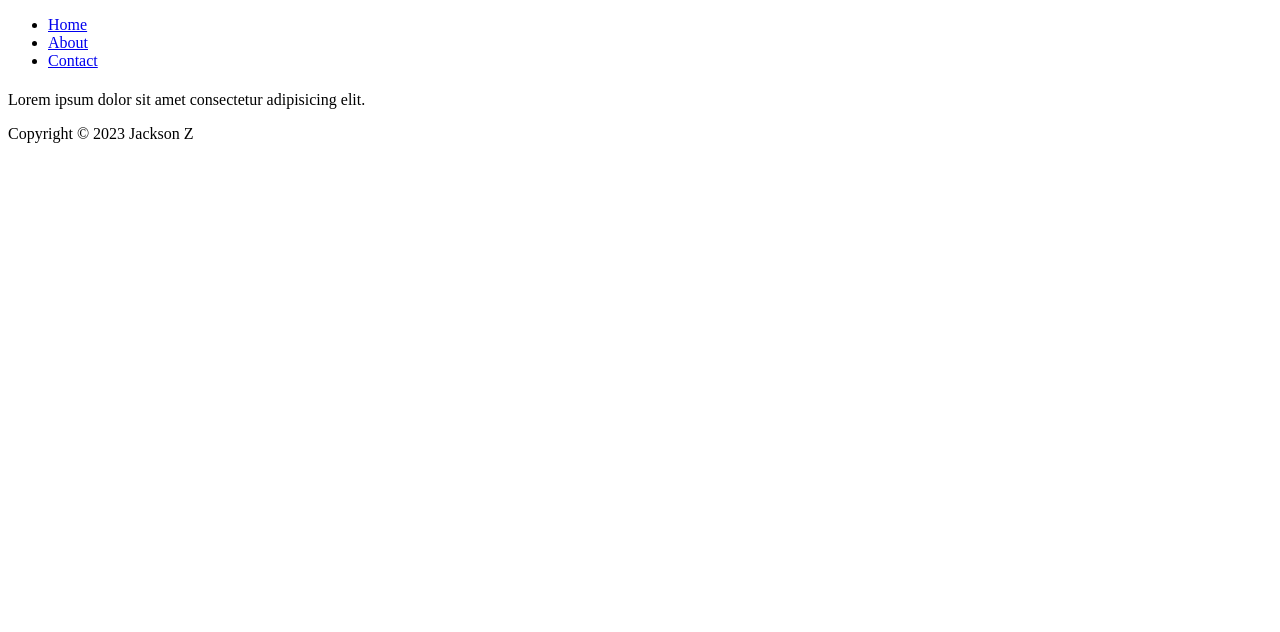
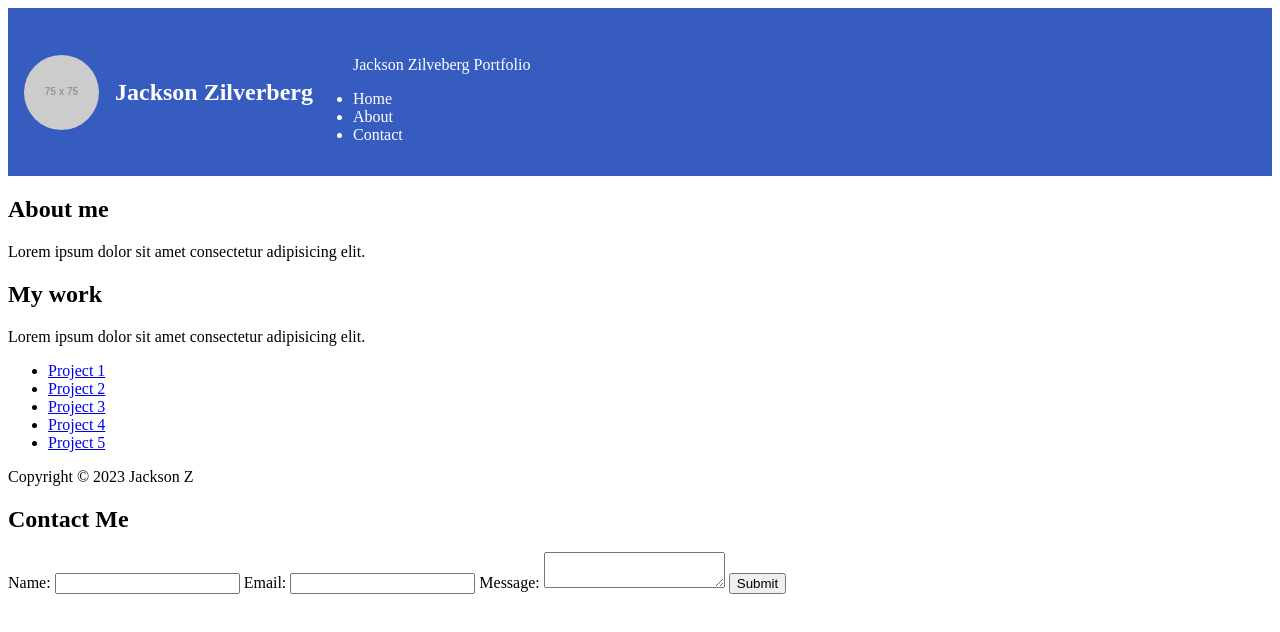
Before and after one commit to Cxxrupt/Portfolio-Web, a plain HTML site: page Index.html in a window 1280 px wide. Drawn offline with Linux system fonts and the light colour scheme; placeholder pictures from the web are drawn by us.

Commit message:
Testing out contact form & Style

```diff
--- a/Index.html
+++ b/Index.html
@@ -7,8 +7,11 @@
   </head>
   <body>
     <header>
+      <img src="https://via.placeholder.com/75x75" alt="Developer's Avatar" />
+      <h1>Jackson Zilverberg</h1>
       <nav>
         <ul>
+          <p>Jackson Zilveberg Portfolio</p>
           <li><a href="#">Home</a></li>
           <li><a href="#">About</a></li>
           <li><a href="#">Contact</a></li>
@@ -16,11 +19,34 @@
       </nav>
     </header>
     <main>
-      <h1></h1>
-      <p>Lorem ipsum dolor sit amet consectetur adipisicing elit.</p>
+      <section id="about">
+        <h2>About me</h2>
+        <p>Lorem ipsum dolor sit amet consectetur adipisicing elit.</p>
+      </section>
+      <section id="work">
+        <h2>My work</h2>
+        <p>Lorem ipsum dolor sit amet consectetur adipisicing elit.</p>
+        <ul>
+          <li><a href="#">Project 1</a></li>
+          <li><a href="#">Project 2</a></li>
+          <li><a href="#">Project 3</a></li>
+          <li><a href="#">Project 4</a></li>
+          <li><a href="#">Project 5</a></li>
+        </ul>
+      </section>
     </main>
     <footer>
       <p>Copyright © 2023 Jackson Z</p>
+      <form>
+        <h2>Contact Me</h2>
+        <label for="name">Name:</label>
+        <input type="text" id="name" name="name" required />
+        <label for="email">Email:</label>
+        <input type="email" id="email" name="email" required />
+        <label for="message">Message:</label>
+        <textarea id="message" name="message" required></textarea>
+        <input type="submit" value="Submit" />
+      </form>
     </footer>
   </body>
 </html>
--- a/styles.css
+++ b/styles.css
@@ -0,0 +1,32 @@
+header {
+    background-color: #375cc0;
+    color: #fff;
+    display: flex;
+    align-items: center;
+    padding: 1em;
+  }
+
+  header img {
+    width: 75px;
+    height: 75px;
+    border-radius: 50%;
+    margin-right: 1em;
+  }
+
+  header h1 {
+    font-size: 1.5em;
+    margin: 0;
+  }
+
+  nav {
+    display: flex;
+  }
+  a:hover {
+    color: rgb(255, 0, 0);
+  }
+
+  nav a {
+    color: #fff;
+    text-decoration: none;
+    margin-right: 1em;
+  }
```
